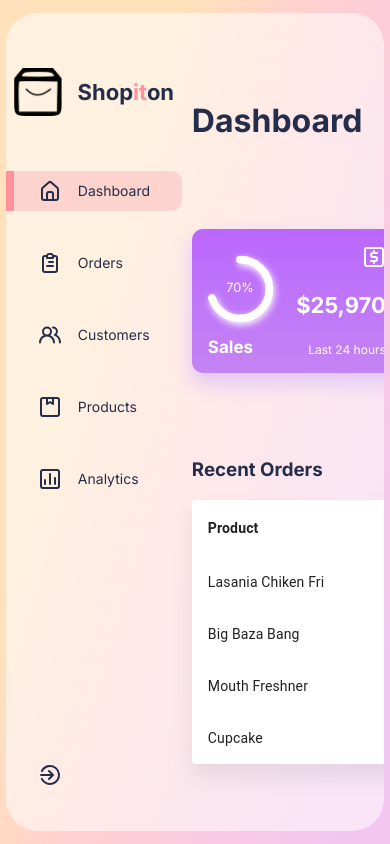
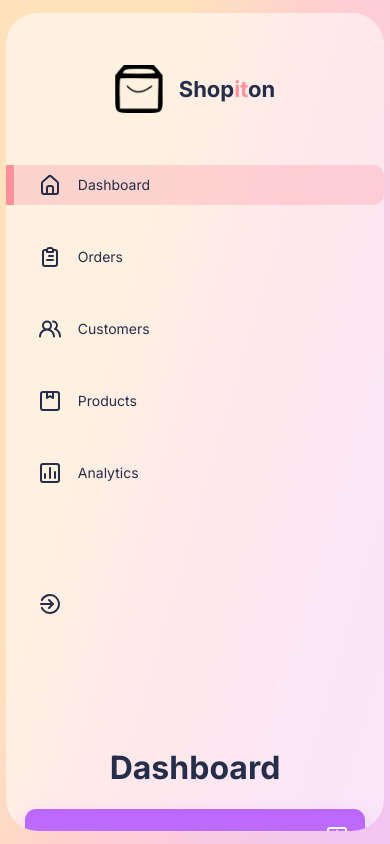
Before and after one commit to Roe121/React-Admin-Dashboard-02, a React (Create React App) app: page / in a window 390 px wide. Built offline with nearby package versions, Linux system fonts and the light colour scheme.

Commit message:
responsivnesse 01

```diff
--- a/src/App.css
+++ b/src/App.css
@@ -37,3 +37,16 @@
   overflow: hidden;
   gap: 10px;
 }
+
+@media screen and (max-width: 1200px) {
+  .AppGlass{
+    grid-template-columns: 10% 50% auto;
+    overflow-y: scroll;
+  }
+}
+
+@media screen and (max-width: 768px) {
+  .AppGlass{
+    grid-template-columns: 1fr;
+  }
+}
--- a/src/components/Card/Card.css
+++ b/src/components/Card/Card.css
@@ -98,3 +98,20 @@
 .chartContainer{
     width: 70%;
 }
+
+@media screen and (max-width: 1200px) {
+    .ExpandedCard {
+      top: 2rem;
+      height: 45vh;
+      left: 6rem;
+    }
+  }
+
+  @media screen and (max-width: 768px) {
+    .ExpandedCard {
+      top: 8rem;
+      height: 50%;
+      left: 25px;
+      width: 80%;
+    }
+  }
--- a/src/components/Cards/Cards.css
+++ b/src/components/Cards/Cards.css
@@ -6,3 +6,19 @@
 .parentContainer{
     width: 100%;
 }
+
+@media screen and (max-width: 1200px) {
+    .Cards{
+      flex-direction: column;
+    }
+    .parentContainer{
+      height: 9rem;
+    }
+  }
+
+  @media screen and (max-width: 768px)
+  {
+    .Cards{
+      width: 90%;
+    }
+  }
--- a/src/components/MainDash/MainDash.css
+++ b/src/components/MainDash/MainDash.css
@@ -3,3 +3,17 @@
     flex-direction: column;
     justify-content: space-evenly;
 }
+
+@media screen and (max-width: 1200px) {
+    .MainDash{
+        justify-content:flex-start;
+        margin-top: 2rem;
+    }
+}
+
+@media screen and (max-width: 768px)
+{
+    .MainDash{
+        align-items: center;
+    }
+}
--- a/src/components/RightSide/RightSide.css
+++ b/src/components/RightSide/RightSide.css
@@ -4,3 +4,23 @@
     width: 95%;
     justify-content: space-evenly;
 }
+
+@media screen and (max-width: 1200px) {
+    .RightSide{
+        justify-content: flex-start;
+        margin-top: 3rem;
+    }
+}
+
+@media screen and (max-width: 768px)
+{
+    .RightSide{
+        width: 100%;
+        margin-top: 0;
+    }
+    .RightSide>div{
+        display: flex;
+        flex-direction: column;
+        align-items: center;
+    }
+}
--- a/src/components/Sidebar/Sidebar.css
+++ b/src/components/Sidebar/Sidebar.css
@@ -69,3 +69,57 @@
     bottom: 2.3rem;
     width: 100%;
 }
+
+/* Tablets */
+@media screen and (max-width: 1200px) {
+    .menuItem>span{
+      display: none;
+    }
+    .logo{
+      display: none;
+    }
+  }
+
+  /* Tablets */
+@media screen and (max-width: 1200px) {
+    .menuItem>span{
+      display: none;
+    }
+    .logo{
+      display: none;
+    }
+  }
+
+  @media screen and (max-width: 768px) {
+    .sidebar{
+      position: fixed;
+      z-index: 9;
+      background: #ffe0e0;
+      width: 55%;
+      padding-right: 1rem;
+      height: 100%;
+    }
+    .menuItem>span{
+      display: block;
+    }
+    .logo{
+      display: flex;
+    }
+    .menu .menuItem:last-child {
+      position: relative;
+      margin-top: 6rem;
+    }
+    .bars{
+      display: flex;
+      position: fixed;
+      top: 2rem;
+      left:60%;
+      background:#ffe0e0;
+      padding:10px;
+      border-radius: 10px;
+      z-index: 9;
+    }
+    .close{
+      left: -60%;
+    }
+  }
--- a/src/components/Table/Table.css
+++ b/src/components/Table/Table.css
@@ -22,3 +22,21 @@
 .Details{
     color: #00b5ff !important;
 }
+
+@media screen and (max-width: 1200px) {
+    .Table {
+      width: 170%;
+      margin-top: 2rem;
+    }
+  }
+
+
+  @media screen and (max-width: 768px) {
+    .Table{
+      position: relative;
+      display: flex;
+      flex-direction: column;
+      align-items: center;
+      width: 23rem;
+    }
+  }
```
